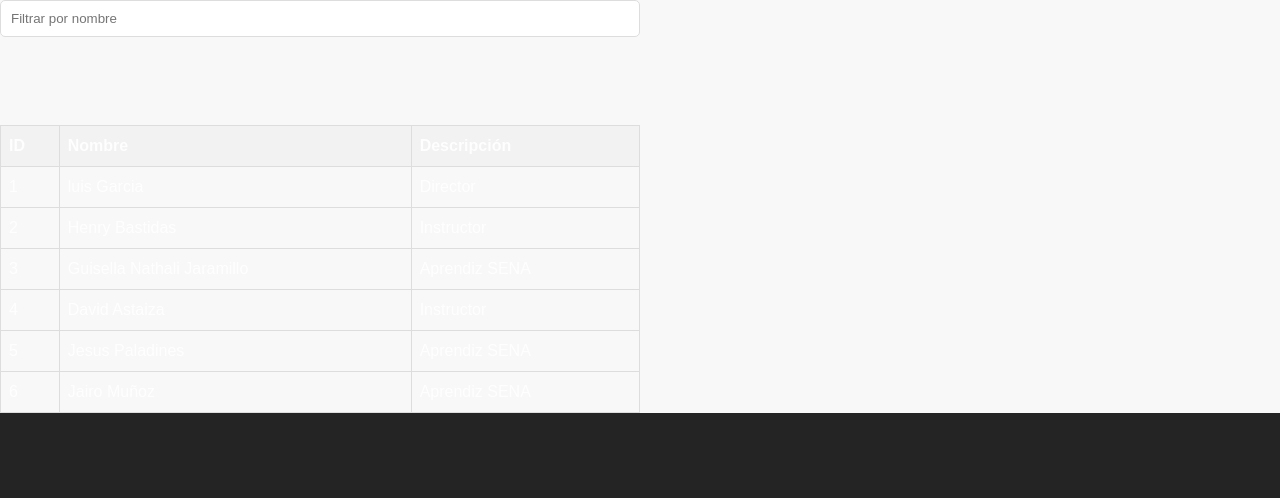
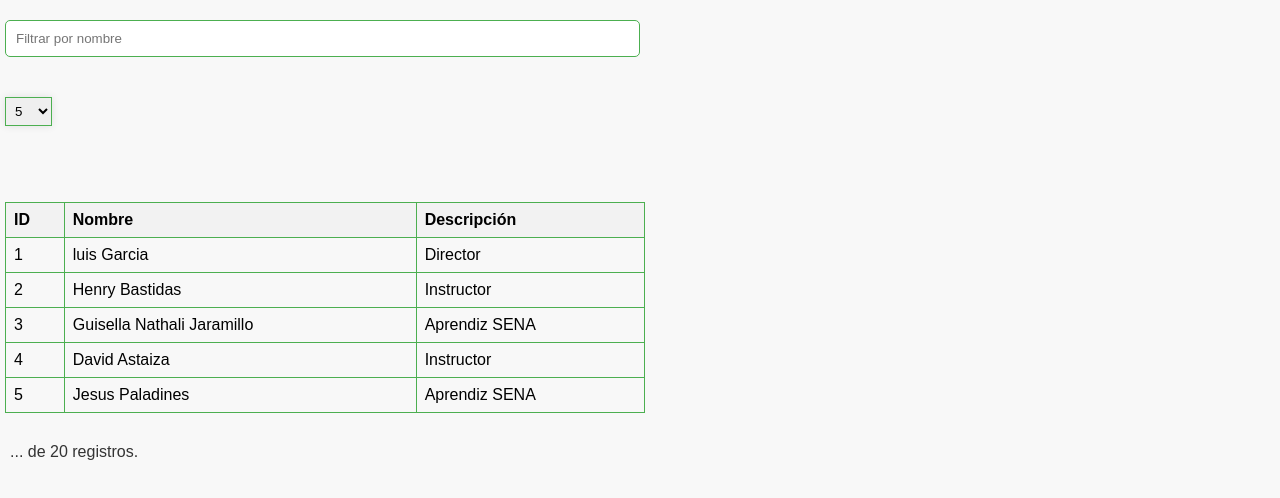
Before and after one commit to gnjaramillo/crudReactAvances, a React (Vite) app in the folder crudReactAvances/crudReact/: page / in a window 1280 px wide. Shown: the top 498 px of the page. Built offline with nearby package versions, Linux system fonts and the light colour scheme.

Commit message:
creacion rama paginacion, añadir funcionalidades de select y cantidad de registros en la app

```diff
--- a/crudReactAvances/crudReact/src/App.jsx
+++ b/crudReactAvances/crudReact/src/App.jsx
@@ -8,7 +8,22 @@ const datos = [
   { id: 4, nombre: "David Astaiza ", rol: "Instructor" },
   { id: 5, nombre: "Jesus Paladines", rol: "Aprendiz SENA" },
   { id: 6, nombre: "Jairo Muñoz", rol: "Aprendiz SENA" },
+  { id: 7, nombre: "Camilo Rojas", rol: "Aprendiz SENA" },
+  { id: 8, nombre: "Laura Garcia", rol: "Aprendiz SENA" },
+  { id: 9, nombre: "Fernanda Martinez", rol: "Aprendiz SENA" },
+  { id: 10, nombre: "Andres Perez", rol: "Instructor" },
+  { id: 11, nombre: "Carlos Rodriguez", rol: "Aprendiz SENA" },
+  { id: 12, nombre: "Diana Mendez", rol: "Aprendiz SENA" },
+  { id: 13, nombre: "Maria Suarez", rol: "Aprendiz SENA" },
+  { id: 14, nombre: "Julian Herrera", rol: "Instructor" },
+  { id: 15, nombre: "Sandra Lopez", rol: "Aprendiz SENA" },
+  { id: 16, nombre: "Mateo Gomez", rol: "Aprendiz SENA" },
+  { id: 17, nombre: "Alejandro Ramirez", rol: "Aprendiz SENA" },
+  { id: 18, nombre: "Juan Velez", rol: "Instructor" },
+  { id: 19, nombre: "Esteban Diaz", rol: "Aprendiz SENA" },
+  { id: 20, nombre: "Gabriela Castro", rol: "Aprendiz SENA" }
 ];
+
 
 function App() {
   return (
--- a/crudReactAvances/crudReact/src/componentes/arreglo.jsx
+++ b/crudReactAvances/crudReact/src/componentes/arreglo.jsx
@@ -1,22 +1,27 @@
-// Array.js
+// Arreglo.js
 import React, { useState } from 'react';
 import Tabla from './tabla';
 import InputFiltrador from './inputFiltrador';
+import Select from './select';
+import InformacionRegistros from './informacionRegistros';
 
 const Arreglo = ({ datos }) => {
   const [filtro, setFiltro] = useState("");
+  const [cantidadRegistros, setCantidadRegistros] = useState(5);
 
-  const filtroDatos = datos.filter((persona) => //se filtra en base a la inicial del nombre
+  const filtroDatos = datos.filter(persona =>
     persona.nombre.toLowerCase().startsWith(filtro.toLowerCase())
-);
-
+  ).slice(0, cantidadRegistros);
 
   return (
     <div>
       <InputFiltrador filtro={filtro} onFiltroChange={setFiltro} />
+      <Select onChange={(e) => setCantidadRegistros(parseInt(e.target.value))} />
       <br />
       <br />
       <Tabla datos={filtroDatos} />
+
+      <InformacionRegistros registrosActuales={filtroDatos.length} totalRegistros={datos.length} />
     </div>
   );
 }
--- /dev/null
+++ b/crudReactAvances/crudReact/src/componentes/informacionRegistro.css
@@ -0,0 +1,5 @@
+.infoRegistros {
+    color: #333;
+    margin-top: 10px;
+    padding: 10px;
+  }
--- /dev/null
+++ b/crudReactAvances/crudReact/src/componentes/informacionRegistros.jsx
@@ -0,0 +1,14 @@
+// informacionRegistro.jsx
+
+import React from 'react'
+import './informacionRegistro.css'
+
+const InformacionRegistros = ({ cantidadRegistros, totalRegistros }) => {
+    return (
+      <div className='infoRegistros'>
+        ... {cantidadRegistros} de {totalRegistros} registros.
+      </div>
+    );
+  }
+
+export default InformacionRegistros
--- a/crudReactAvances/crudReact/src/componentes/inputFiltrador.css
+++ b/crudReactAvances/crudReact/src/componentes/inputFiltrador.css
@@ -1,7 +1,7 @@
   /* input.css */
 
   .inputFiltro {
-    margin-bottom: 20px;
+    margin: 20px 5px;
   }
 
   .inputFiltro input {
@@ -10,6 +10,8 @@
     border: 1px solid #dddddd;
     border-radius: 5px;
     box-sizing: border-box;
+    border-color: #4CAF50;
+
   }
 
   .inputFiltro input:focus {
--- /dev/null
+++ b/crudReactAvances/crudReact/src/componentes/select.css
@@ -0,0 +1,8 @@
+select {
+    outline: none;
+    border-color: #4CAF50;
+    box-shadow: 0 0 8px 0 rgba(0, 0, 0, 0.1);
+    padding: 5px;
+    margin: 20px 5px;
+
+}
--- /dev/null
+++ b/crudReactAvances/crudReact/src/componentes/select.jsx
@@ -0,0 +1,18 @@
+// SelectCantidad.jsx
+import React from 'react';
+import './select.css'
+
+const Select = ({ onChange }) => {
+  return (
+    <div>
+      <select className='select'  onChange={onChange}>
+        <option value="5">5</option>
+        <option value="10">10</option>
+        <option value="15">15</option>
+        <option value="20">20</option>
+      </select>
+    </div>
+  );
+}
+
+export default Select;
--- a/crudReactAvances/crudReact/src/componentes/tabla.css
+++ b/crudReactAvances/crudReact/src/componentes/tabla.css
@@ -3,13 +3,17 @@
 .table {
     width: 50%;
     border-collapse: collapse;
-    margin-top: 20px;
+    margin: 20px 5px;
+
+
   }
 
   .table th, .table td {
     border: 1px solid #dddddd;
     padding: 8px;
     text-align: left;
+    border-color: #4CAF50;
+
   }
 
   .table th {
--- a/crudReactAvances/crudReact/src/index.css
+++ b/crudReactAvances/crudReact/src/index.css
@@ -1,4 +1,4 @@
-:root {
+/* :root {
   font-family: Inter, system-ui, Avenir, Helvetica, Arial, sans-serif;
   line-height: 1.5;
   font-weight: 400;
@@ -11,7 +11,7 @@
   text-rendering: optimizeLegibility;
   -webkit-font-smoothing: antialiased;
   -moz-osx-font-smoothing: grayscale;
-}
+} */
 
 /* a {
   font-weight: 500;
```
Lines whose indentation alone changed are shown as unchanged.
